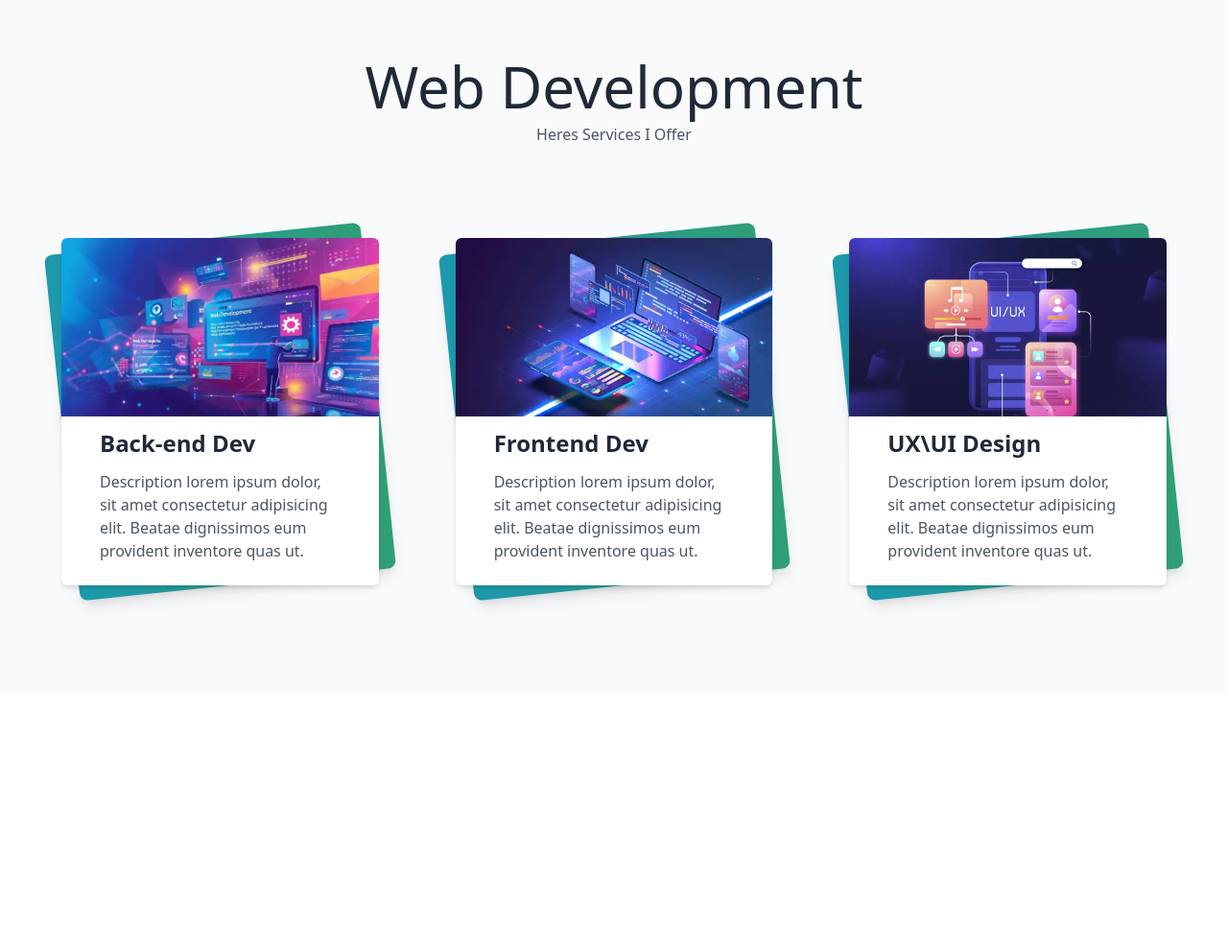
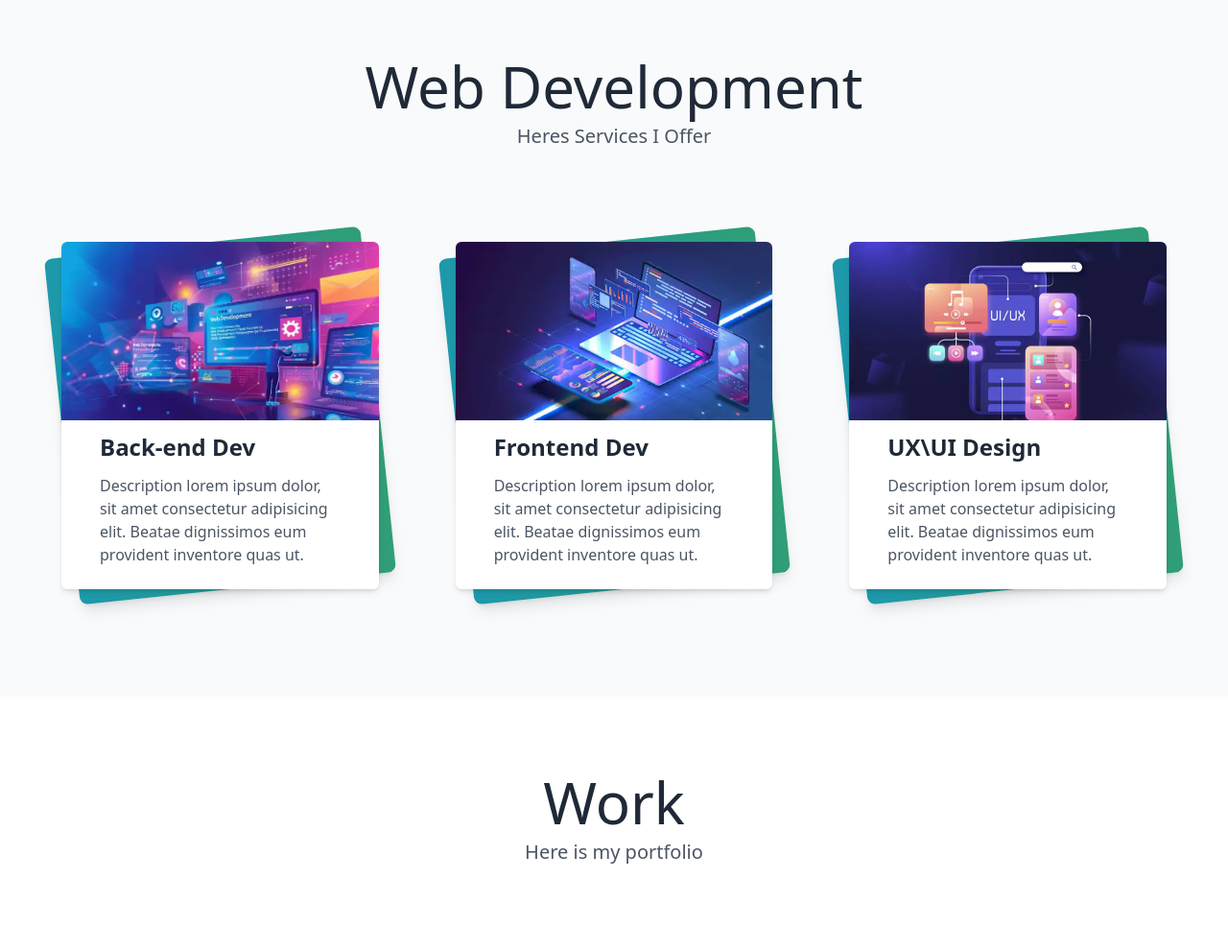
Before and after one commit to DorKatzir/personal_portfolio_website, a plain HTML site: page index.html in a window 1280 px wide. Shown: the part 820-1810 px from the top of the page at 96% size. Before the commit the page ends 1542 px from the top, so only its background shows below. Drawn offline with nearby package versions, Linux system fonts and the light colour scheme.

Commit message:
Work section created

```diff
--- a/index.html
+++ b/index.html
@@ -57,7 +57,7 @@
 
             <div class="text-center">
                 <h1 class="text-6xl text-gray-800">Web Development</h1>
-                <p class="pt-2">Heres Services I Offer</p>
+                <p class="pt-2 text-xl">Heres Services I Offer</p>
             </div>
 
             <div class="mt-24 grid grid-cols-1 md:grid-cols-2 lg:grid-cols-3 gap-20">
@@ -100,5 +100,15 @@
         </div>
     </section>
 
+    <!-- Work Section -->
+    <section id="work" class="py-20 px-8">
+        <div class="max-w-6xl mx-auto">
+            <div class="text-center">
+                <h2 class="text-6xl text-gray-800">Work</h2>
+                <p class="p-2 text-xl">Here is my portfolio</p>
+            </div>
+        </div>
+    </section>
+
 </body>
 </html>
```
